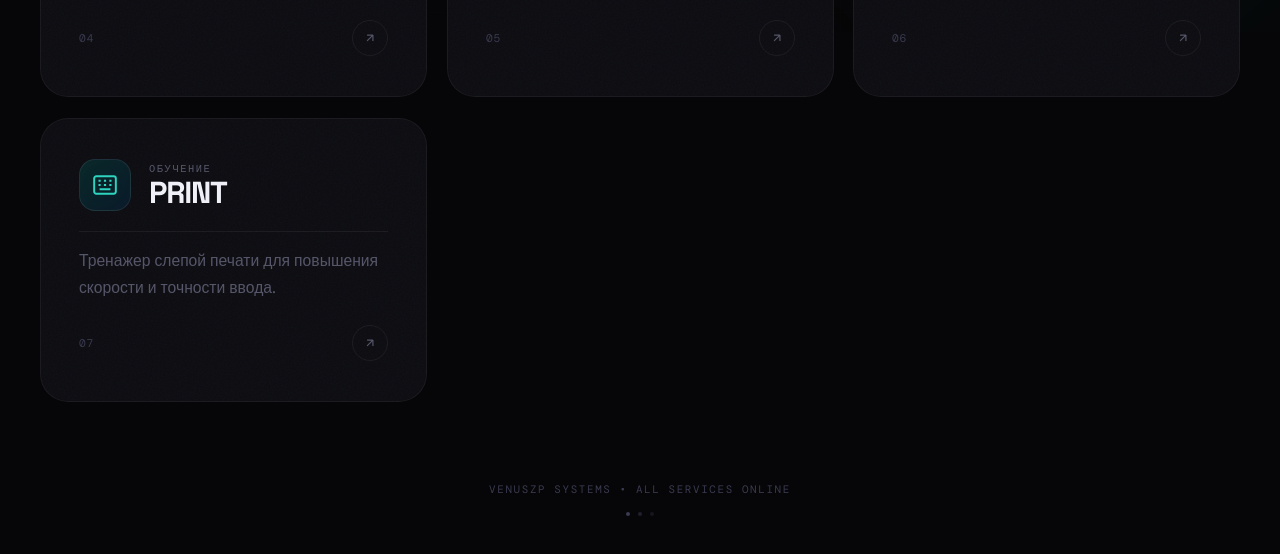
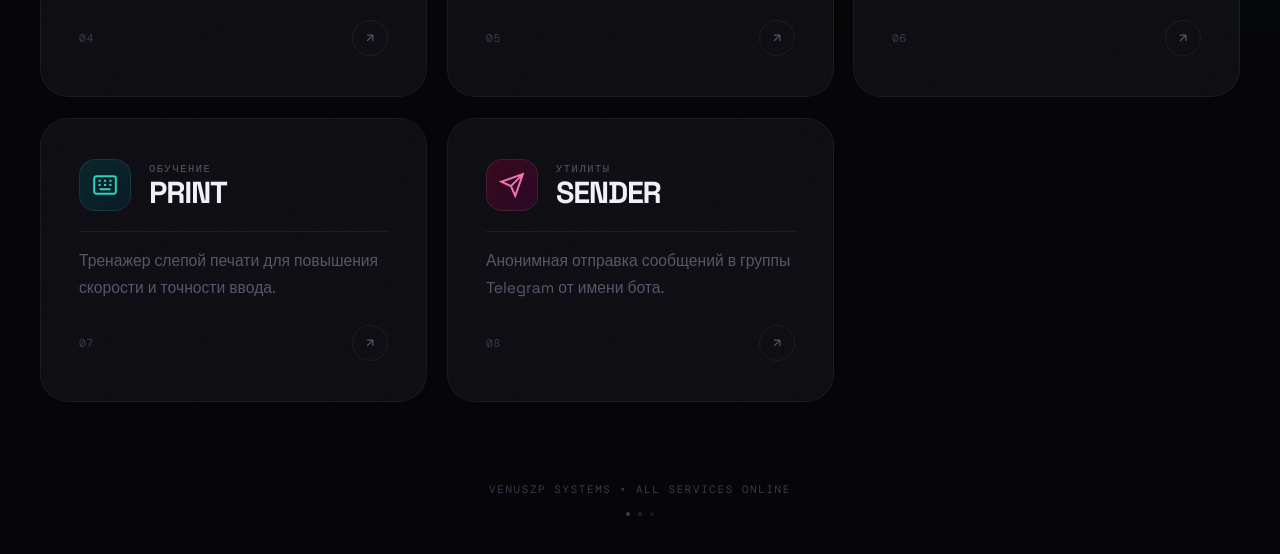
Before and after one commit to venusszp/main, a plain HTML site: page index.html in a window 1280 px wide. Shown: the part 768-1322 px from the top of the page. Drawn offline with nearby package versions, Linux system fonts and the light colour scheme.

Commit message:
Update index.html

```diff
--- a/index.html
+++ b/index.html
@@ -467,6 +467,7 @@ h1 {
 .card-files  .card-icon-wrap { background: linear-gradient(135deg, #2a2a0a, #1a2a0a); }
 .card-vide   .card-icon-wrap { background: linear-gradient(135deg, #2a0a2a, #1a0a3a); }
 .card-print  .card-icon-wrap { background: linear-gradient(135deg, #0a2a2a, #0a1a2a); }
+.card-sender .card-icon-wrap { background: linear-gradient(135deg, #3a0a1a, #2a0a2a); }
 
 .card-chat   .card-glow { background: radial-gradient(ellipse at center, rgba(120,80,255,0.35), transparent 70%); }
 .card-music  .card-glow { background: radial-gradient(ellipse at center, rgba(60,200,130,0.3), transparent 70%); }
@@ -475,6 +476,7 @@ h1 {
 .card-files  .card-glow { background: radial-gradient(ellipse at center, rgba(200,200,60,0.25), transparent 70%); }
 .card-vide   .card-glow { background: radial-gradient(ellipse at center, rgba(200,60,200,0.28), transparent 70%); }
 .card-print  .card-glow { background: radial-gradient(ellipse at center, rgba(60,220,220,0.25), transparent 70%); }
+.card-sender .card-glow { background: radial-gradient(ellipse at center, rgba(236,72,153,0.25), transparent 70%); }
 
 .card-chat   .card-icon { color: #a78bfa; }
 .card-music  .card-icon { color: #4ade80; }
@@ -483,6 +485,7 @@ h1 {
 .card-files  .card-icon { color: #facc15; }
 .card-vide   .card-icon { color: #e879f9; }
 .card-print  .card-icon { color: #2dd4bf; }
+.card-sender .card-icon { color: #f472b6; }
 
 /* Launch animation */
 .card.launching {
@@ -535,6 +538,7 @@ h1 {
 .card:nth-child(5) { animation: cardIn 0.7s cubic-bezier(0.23,1,0.32,1) 0.95s forwards; }
 .card:nth-child(6) { animation: cardIn 0.7s cubic-bezier(0.23,1,0.32,1) 1.05s forwards; }
 .card:nth-child(7) { animation: cardIn 0.7s cubic-bezier(0.23,1,0.32,1) 1.15s forwards; }
+.card:nth-child(8) { animation: cardIn 0.7s cubic-bezier(0.23,1,0.32,1) 1.25s forwards; }
 
 @media (max-width: 768px) {
   header { margin-bottom: 48px; }
@@ -742,6 +746,29 @@ h1 {
         </div>
       </div>
     </a>
+
+    <a href="https://sender.venuszp.xyz" class="card card-sender">
+      <div class="card-glow"></div>
+      <div class="card-grain"></div>
+      <div class="card-content">
+        <div class="card-header">
+          <div class="card-icon-wrap">
+            <svg class="card-icon" width="26" height="26" fill="none" stroke="currentColor" stroke-width="1.8" viewBox="0 0 24 24"><path d="M22 2L11 13M22 2l-7 20-4-9-9-4 20-7z"/></svg>
+          </div>
+          <div class="card-title-wrap">
+            <span class="card-tag">Утилиты</span>
+            <h3>SENDER</h3>
+          </div>
+        </div>
+        <p class="card-desc">Анонимная отправка сообщений в группы Telegram от имени бота.</p>
+        <div class="card-footer">
+          <span class="card-num">08</span>
+          <div class="card-arrow">
+            <svg width="14" height="14" fill="none" stroke="currentColor" stroke-width="2" viewBox="0 0 24 24"><path d="M7 17L17 7M17 7H7M17 7v10"/></svg>
+          </div>
+        </div>
+      </div>
+    </a>
   </div>
 
   <div class="footer">
```
